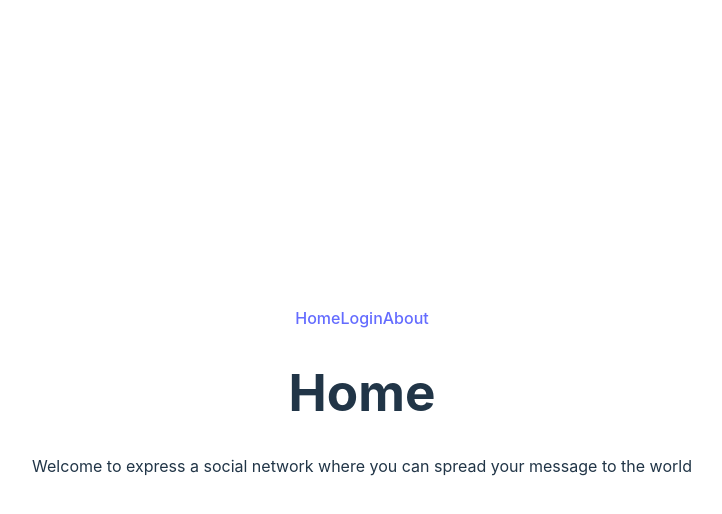
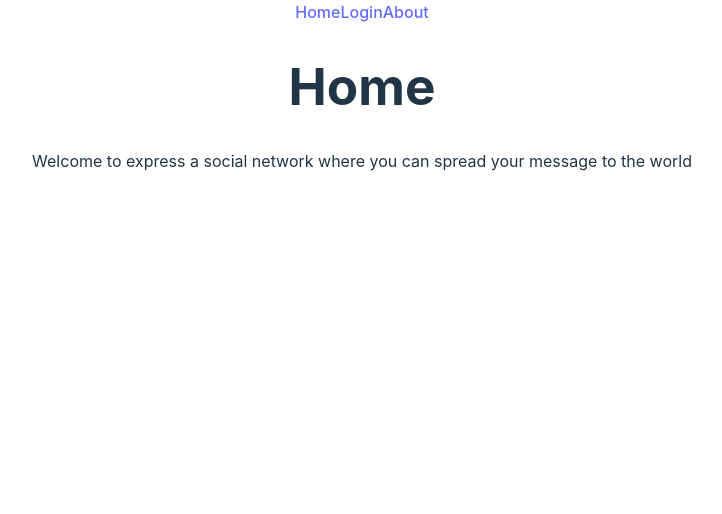
Before and after one commit to AndreaGonzato/express-web-app, a Vue app in the folder frontend/: page / in a window 1280 px wide. Shown: the top 514 px of the page, without its empty margins (278-1000 px from the left). Built offline with nearby package versions, Linux system fonts and the light colour scheme.

Commit message:
remove some css generated bu vue

```diff
--- a/frontend/src/style.css
+++ b/frontend/src/style.css
@@ -35,7 +35,6 @@ a:hover {
 
 body {
   margin: 0;
-  display: flex;
   place-items: center;
   min-width: 320px;
   min-height: 100vh;
@@ -70,9 +69,7 @@ button:focus-visible {
 }
 
 #app {
-  max-width: 1280px;
   margin: 0 auto;
-  padding: 2rem;
   text-align: center;
 }
 
```
